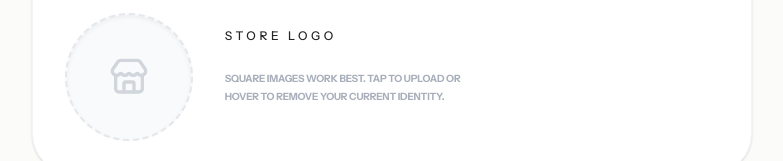
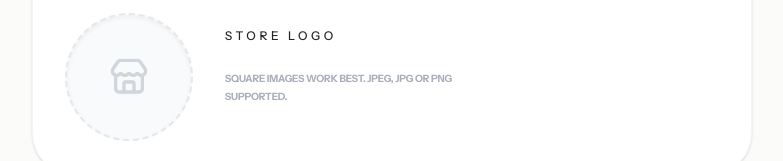
Before and after one commit to bolujolayemi-a11y/vendra_e-commerce, a Next.js app: page /dashboard/settings in a window 1280 px wide. Shown: the part 294-455 px from the top of the page, without its empty margins (248-1031 px from the left). Built offline with nearby package versions, Linux system fonts and the light colour scheme; no server answers.

Commit message:
feat: update

```diff
--- a/src/app/dashboard/settings/page.tsx
+++ b/src/app/dashboard/settings/page.tsx
@@ -196,7 +196,7 @@ export default function SettingsPage() {
             <div className="text-center md:text-left space-y-2">
               <p className="font-black uppercase text-xs tracking-widest text-black">Store Logo</p>
               <p className="text-gray-400 text-[10px] font-bold uppercase leading-relaxed max-w-[240px]">
-                Square images work best. Tap to upload or hover to remove your current identity.
+                Square images work best. JPEG, JPG or PNG supported.
               </p>
             </div>
           </div>
```
